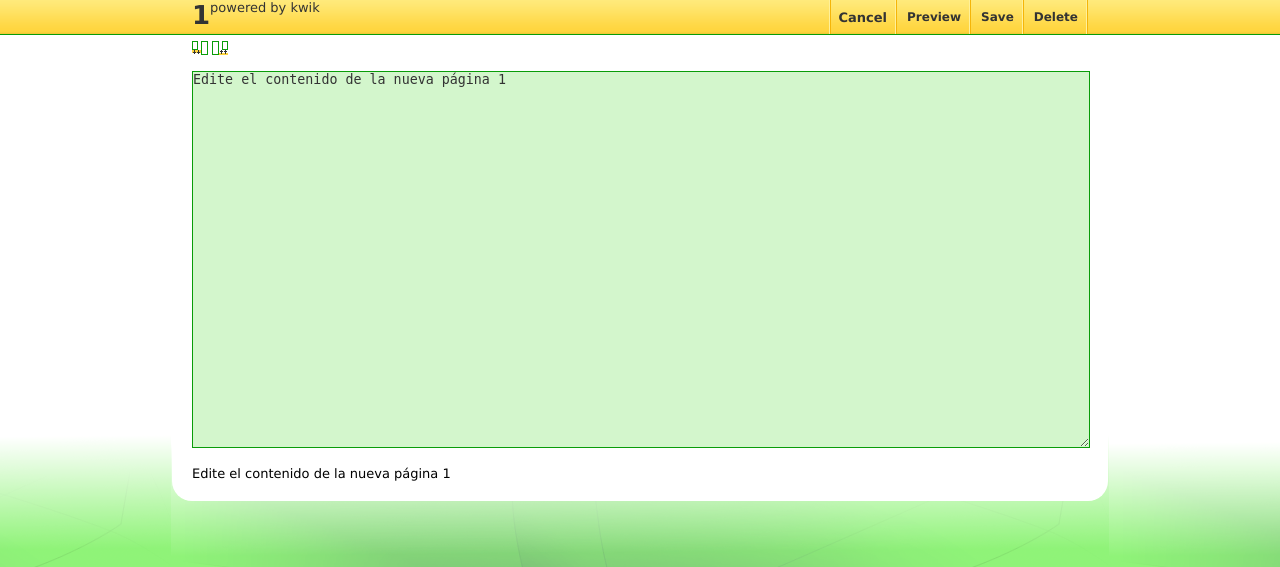
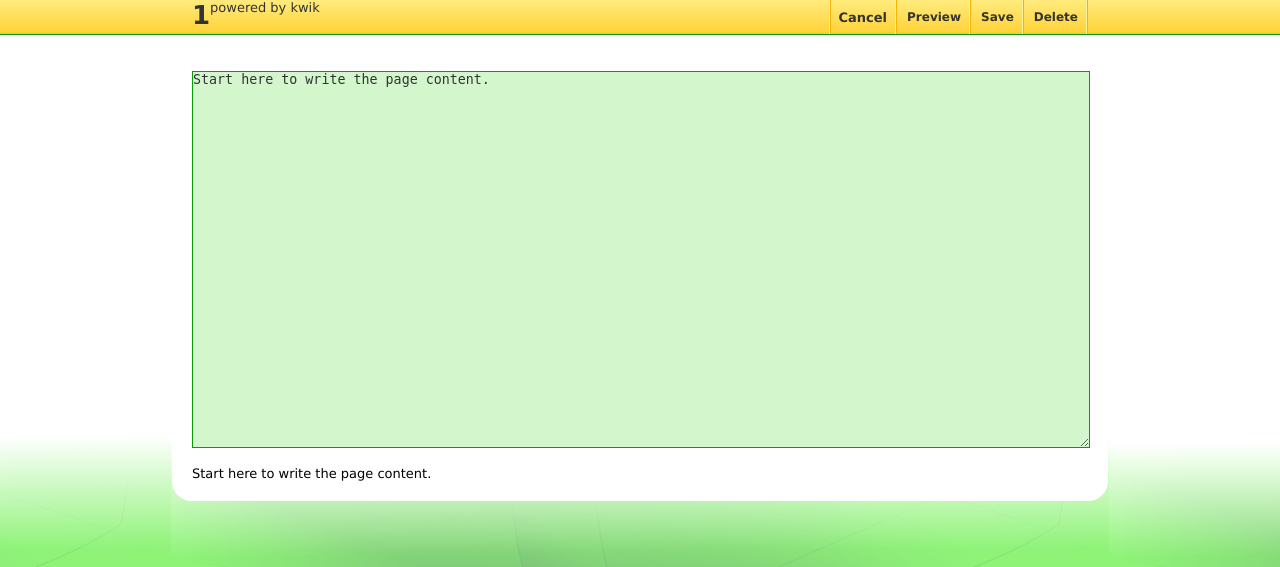
Before and after one commit to PiRSquared17/kwik, a PHP site: page /edit.php?page=1 in a window 1280 px wide. Shown: the top 567 px of the page. Run offline with PHP 8.4, Linux system fonts and the light colour scheme; data that the repository does not hold is empty; some libraries are stand-ins or nearby versions.

Commit message:
code and comments translated into english

```diff
--- a/edit.php
+++ b/edit.php
@@ -1,7 +1,7 @@
 <?
 $page = $_GET['page'];
 
-if (strpos($page, ' ') !== false) { //la página solicitada tiene espacios
+if (strpos($page, ' ') !== false) { //requested page has spaces
     header('HTTP/1.1 302 Found');
     header('Location: ' . str_replace('%20', '_', $_SERVER['REQUEST_URI']));
     die;
@@ -9,7 +9,7 @@
 
 require_once 'wikiformatter.php';
 
-if ($page == 'Todas') { //impide editar Todas, pues es una página especial
+if ($page == 'Todas') { //prevents Todas from being edited: it is a special page
 	header('HTTP/1.1 302 Found');
 	header("Location: $path/$page");
 	die;
@@ -18,8 +18,8 @@
 if (empty($page)) die;
 
 if (array_key_exists('content', $_POST) && array_key_exists('save', $_POST)) {
-    $content = $_POST['content']; //no asumo register globals
-    if (get_magic_quotes_gpc()) { //no nos interesa el magic_quotes_gpc y no es desactivable en ejecución
+    $content = $_POST['content']; //not asumming register globals
+    if (get_magic_quotes_gpc()) { //we're not interested in magic_quotes_gpc, and cannot be disabled at runtime
         $content = stripslashes($content);
     }
     file_put_contents("pages/$page", $content);
@@ -29,7 +29,7 @@
 }
 
 if (array_key_exists('delete', $_POST)) {
-    if ($page != 'Portada') { //impide borrar portada
+    if ($page != 'Main_page') { //disallows Main page deletion
         `cd pages; rm $page`;
         header('HTTP/1.1 302 Found');
         header("Location: $path/");
@@ -38,10 +38,10 @@
 }
 
 if (array_key_exists('preview', $_POST)) $content = $_POST['content'];
-else if (file_exists("pages/$page")) { //si no es preview ni guardar, es que quiero ver el contenido del fichero
+else if (file_exists("pages/$page")) { //if Preview neither Save have been clicked, then the user wants to see a page (file) content
     $content = file_get_contents("pages/$page");
 } else {
-    $content = 'Edite el contenido de la nueva página ' . $page;
+    $content = 'Start here to write the page content.';
 }
 
 ?>
@@ -69,8 +69,8 @@
                 </div>
             </div>
             <div id="contents">
-                <span class="resizer" id="filaa" title="keep pressing to enlarge textbox">more</span>
-                <span class="resizer" id="filad" title="keep pressing to shrink textbox">less</span>
+                <span class="resizer" id="rowa" title="keep pressing to enlarge textbox">more</span>
+                <span class="resizer" id="rowd" title="keep pressing to shrink textbox">less</span>
                 <textarea name="content" rows="25" cols="80" class="prettyprint"><?=$content?></textarea>
                 <?wikiformatter($content)?>
             </div>
@@ -80,7 +80,7 @@
         <!--
             var add = 0;
             $('.resizer').mousedown(function(){
-                if ($(this).attr('id') == 'filaa') add = 1;
+                if ($(this).attr('id') == 'rowa') add = 1;
                 else add = -1;
                 resizer();
             }).mouseup(function(){
--- a/wikiformatter.php
+++ b/wikiformatter.php
@@ -4,7 +4,7 @@
 
 function wikiformatter($t) {
 
-    //primera parte de análisis global
+    //first part: global analysis
 
     $t = str_replace("\r", '', $t);
 
@@ -12,7 +12,7 @@
     $t = str_replace('>', '&gt;', $t);
 
 
-    //segunda parte de análisis secuencial (troceando en líneas)
+    //second part: sequential analysis (line cutting)
 
     $pre = false;
     $br_before = false;
@@ -25,16 +25,16 @@
     foreach (explode("\n", $t) as $l) {
 
         switch ($l[0]) {
-            case '=': //conteo de headings para el resumen y los anchor
+            case '=': //headings counting, for anchors and digest
                 $anchor = rand();
                 preg_match('/^(=*).*$/', $l, $level);
-                $nivel = strlen($level[1]); //el número de = coincide con el heading
+                $nivel = strlen($level[1]); //the number of = matches heading number
                 $m = array();
                 $nl = '';
-                switch ($nivel) { //realizo las sustituciones
+                switch ($nivel) { //begin replacements
                     case 2:
                         preg_match('/^==([^=]*)==$/', $l, $m);
-                        $idx[0]++; //cada vez que hay un nuevo elemento a un cierto nivel, se resetean los niveles anidados (me evita mantener contadores de anterior...)
+                        $idx[0]++; //every time there is a new element in a certain level, nested levels are reset (it helps me avoid 'before' counters...)
                         $idx[1] = null;
                         $idx[2] = null;
                         $idx[3] = null;
@@ -56,13 +56,13 @@
                         break;
                 }
 
-                $nest = ''; //número nivel anidación
+                $nest = ''; //nesting level number
                 for ($i=0; $i<$nivel-1; $i++) $nest .= $idx[$i].'.';
 
                 $t3[] = '<a style="margin-left:' . ($nivel*30-60) . "px\" href=\"#$anchor\">$nest{$m[1]}</a>";
                 $l = "<h$nivel><a name=\"$anchor\">{$m[1]}</a></h$nivel>";
                 break;
-            case ' ': //control de texto preformateado
+            case ' ': //controlling preformatted texts
                 if ($pre == false) {
                     $li_level = 0;
                     if ($li_level < $li_level_old) {
@@ -76,12 +76,12 @@
                     $pre = true;
                 }
                 break;
-            case '#': //control de listas
+            case '#': //lists control
             case '*':
                 if ($pre == true) {$t2 .= "</pre>\n"; $pre = false;}
 
                 preg_match('/^([\*#]*)(.*)$/', $l, $level);
-                $li_level = strlen($level[1]); //contando los * o # es el li_level
+                $li_level = strlen($level[1]); //counting * or # in li_level
                 $l = $level[2];
 
                 if ($li_level < $li_level_old) {
@@ -101,7 +101,7 @@
 
                 break;
             default:
-                //línea vacía supone salto de línea, salvo que hayamos pintado antes otro salto de línea
+                //an empty line means line feed, unless there is another line feed right before
                 if (strlen($l) == 0 && $br_before == false) {
                     $l = "<br />\n";
                     $br_before = true;
@@ -125,28 +125,28 @@
 
             //error_log('['.date('Y/m/d H:i:s')."] :$l:\n", 3, 'this.log');
 
-            //control de negritas, cursivas y enlaces
+            //bold, italics and links control
             $l = preg_replace("/'''([^']*)'''/", '<strong>\\1</strong>', $l);
             $l = preg_replace("/''([^']*)''/", '<cite>\\1</cite>', $l);
-            //imágenes
-            $l = preg_replace('/\[\[Imagen?: ?([^\[\]]*)\]\]/', '<img src="img/\\1" alt="\\1" title="\\1" />', $l); //la n y el espacio son opcionales
-            //enlaces internos
+            //images
+            $l = preg_replace('/\[\[Imagen?: ?([^\[\]]*)\]\]/', '<img src="img/\\1" alt="\\1" title="\\1" />', $l); //the n and the space are optional
+            //internal links
             $l = preg_replace('/\[\[([^\[\]\|]*)\|([^\[\]\|]*)\]\]/', '<a href="\\1">\\2</a>', $l);
             $l = preg_replace('/\[\[([^\[\]]*)\]\]/', '<a href="\\1">\\1</a>', $l);
-            //enlaces al exterior
+            //external links
             $l = preg_replace('/\[([^ ]*) (.*)\]/', '<a href="\\1">\\2</a>', $l);
             $l = preg_replace('/\[(.*)\]/', '<a href="\\1">\\1</a>', $l);
 
-            //control de tablas, no soporta listas dentro de tablas
+            //table control, it doesn't support lists inside tables yet
             if (substr($l, 0, 2) == '{|') $l = '<table><tr>';
             elseif (substr($l, 0, 2) == '|-') $l = '</tr><tr>';
             elseif (substr($l, 0, 2) == '|}') $l = '</tr></table>';
             elseif ($l[0] == '!') $l = '<th>'.substr($l, 1).'</th>';
             elseif ($l[0] == '|') $l = '<td>'.substr($l, 1).'</td>';
 
-            if (preg_match('/http(s?:\/\/[\w\/\.\?#=\-_%@\+&:~]*)/', $l, $m)==1) { //busca enlaces externos sueltos, no se puede hacer preg_replace pues estropea los ya encontrados
+            if (preg_match('/http(s?:\/\/[\w\/\.\?#=\-_%@\+&:~]*)/', $l, $m)==1) { //searches for scattered external links: i can't do preg_replace because it will destroy the links previously found
                 $p = strpos($l, $m[0]);
-                if ($p == 0 || $l{$p-1} != '"') { //TODO {} para cadenas será deprecado en PHP 6
+                if ($p == 0 || $l{$p-1} != '"') { //TODO using {} for strings will be deprecated by PHP 6
                     $l = str_replace($m[0], "<a href=\"{$m[0]}\">{$m[0]}</a>", $l);
                 }
             }
@@ -160,8 +160,8 @@
     }
 
 
-    //fin de parseo, impresión del texto final
-    //imprimo los encabezados (si hay más de 3) y luego el texto
+    //finished parsing, printing final text
+    //printing headings and digest (if there are more than 3) and then the text
     if (count($t3)>3) {
         echo "<div class=\"clearfix\"><ul id=\"jumpers\">\n";
         foreach ($t3 as $i) echo '<li>',$i,'</li>',"\n";
```
Also changed, not shown: index.php (+9 -9 lines).
